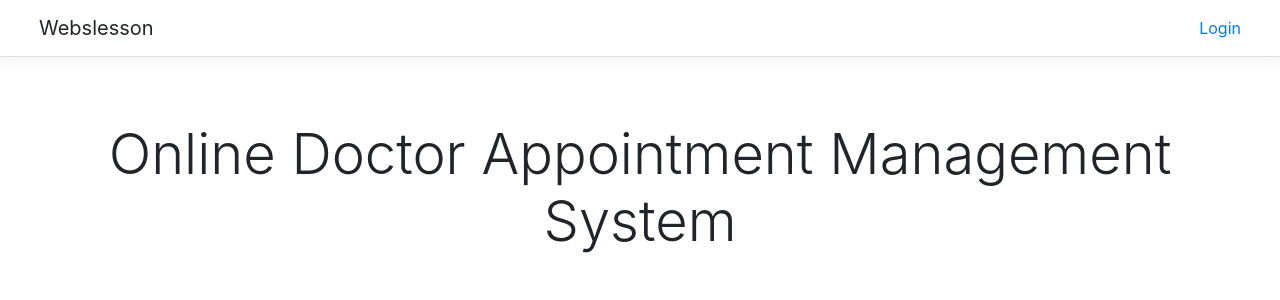
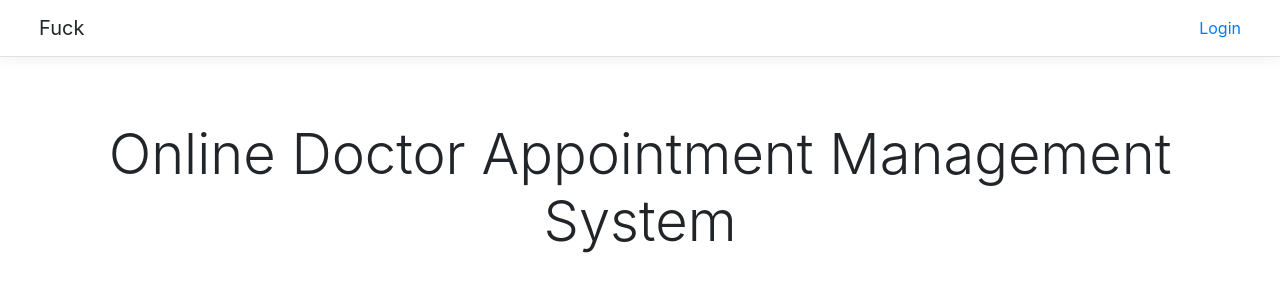
Before and after one commit to thiendt2k1/Doctor-appointment, a PHP site: page / in a window 1280 px wide. Shown: the top 300 px of the page. Run offline with PHP 8.4, Linux system fonts and the light colour scheme; data that the repository does not hold is empty.

Commit message:
Final ver1

```diff
--- a/admin/footer.php
+++ b/admin/footer.php
@@ -8,7 +8,7 @@
             <footer class="sticky-footer bg-white">
                 <div class="container my-auto">
                     <div class="copyright text-center my-auto">
-                        <span>Copyright &copy; Webslesson <?php echo date('Y'); ?></span>
+                        <span>Copyright &copy; HCMUT something <?php echo date('Y'); ?></span>
                     </div>
                 </div>
             </footer>
--- a/header.php
+++ b/header.php
@@ -8,7 +8,7 @@
 		<title>Doctor Appointment Management System in PHP</title>
 
 	    <!-- Custom styles for this page -->
-	    <link href="vendor/bootstrap/bootstrap.min.css" rel="stylesheet">
+	    <link rel="stylesheet" href="https://cdn.jsdelivr.net/npm/bootstrap@4.0.0/dist/css/bootstrap.min.css" integrity="sha384-Gn5384xqQ1aoWXA+058RXPxPg6fy4IWvTNh0E263XmFcJlSAwiGgFAW/dAiS6JXm" crossorigin="anonymous">
 
 	    <link href="vendor/fontawesome-free/css/all.min.css" rel="stylesheet" type="text/css">
 
@@ -28,7 +28,7 @@
 	<body>
 		<div class="d-flex flex-column flex-md-row align-items-center p-3 px-md-4 mb-3 bg-white border-bottom box-shadow">
 			<div class="col">
-		    	<h5 class="my-0 mr-md-auto font-weight-normal">Webslesson</h5>
+		    	<h5 class="my-0 mr-md-auto font-weight-normal">Fuck</h5>
 		    </div>
 		    <?php
 		    if(!isset($_SESSION['patient_id']))
```
